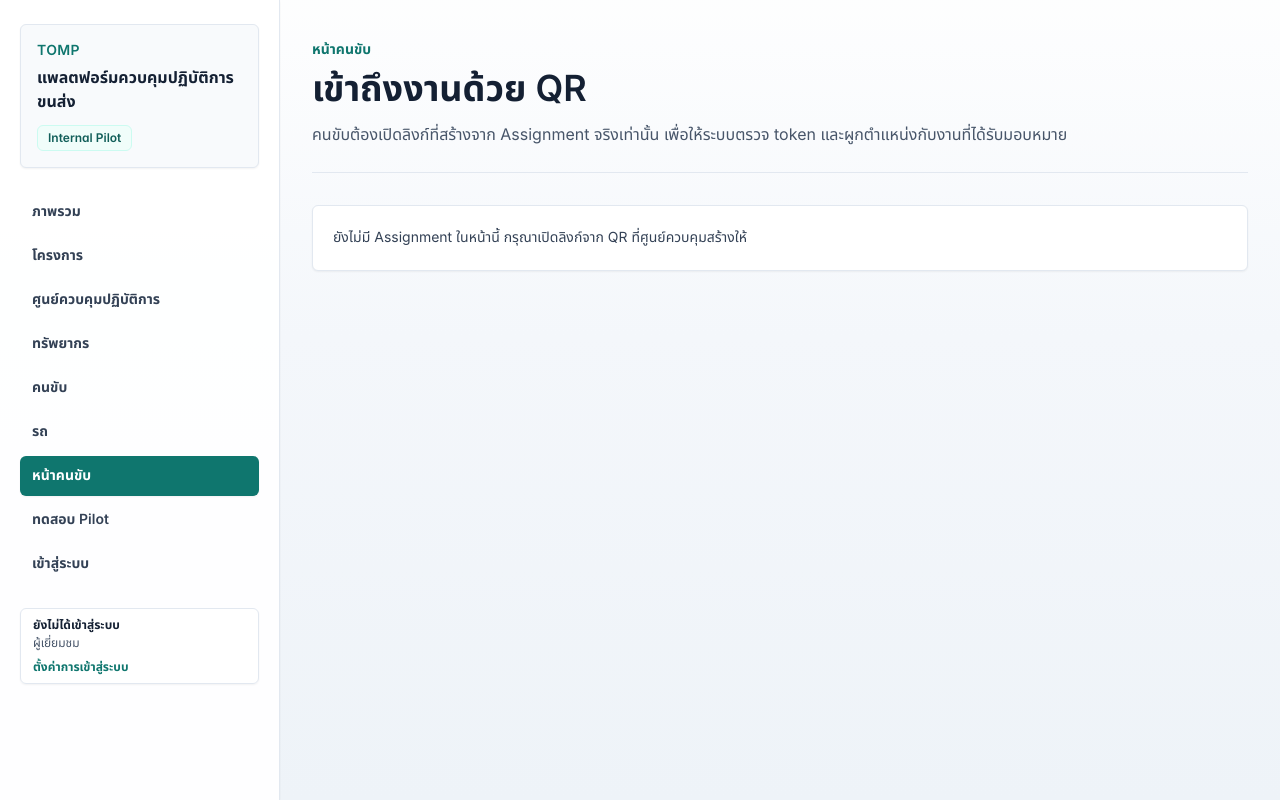
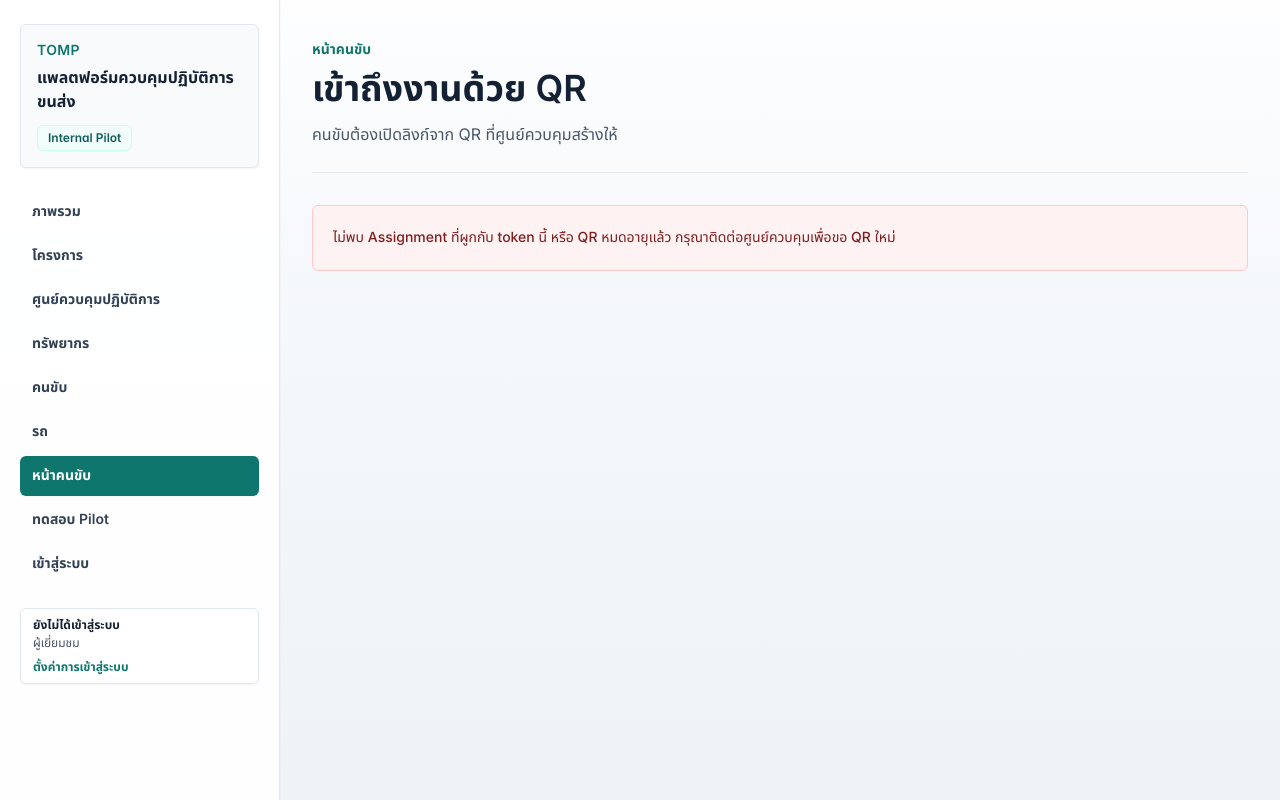
Before and after one commit to Nuttakun-mek/tomp-platform, a Next.js app in the folder apps/web/: page /driver in a window 1280 px wide. Built offline with nearby package versions, Linux system fonts and the light colour scheme; no server answers.

Commit message:
chore: configure Vercel deployment

```diff
--- a/apps/web/app/driver/page.tsx
+++ b/apps/web/app/driver/page.tsx
@@ -1,16 +1,30 @@
+import { DriverCard } from "@/components/driver/driver-card";
 import { PageHeader } from "@/components/page-header";
+import { getDriverAssignmentByToken } from "@/lib/data/driver-access";
 
-export default function DriverPage() {
+interface DriverPageProps {
+  searchParams?: Promise<{ token?: string }>;
+}
+
+export default async function DriverPage({ searchParams }: DriverPageProps) {
+  const params = searchParams ? await searchParams : {};
+  const token = params.token || "";
+  const driverAccess = token ? await getDriverAssignmentByToken(token) : null;
+
   return (
     <>
       <PageHeader
         eyebrow="หน้าคนขับ"
         title="เข้าถึงงานด้วย QR"
-        description="คนขับต้องเปิดลิงก์ที่สร้างจาก Assignment จริงเท่านั้น เพื่อให้ระบบตรวจ token และผูกตำแหน่งกับงานที่ได้รับมอบหมาย"
+        description={driverAccess ? "ตรวจสอบสิทธิ์เข้าถึง Assignment นี้แล้ว" : "คนขับต้องเปิดลิงก์จาก QR ที่ศูนย์ควบคุมสร้างให้"}
       />
-      <section className="rounded-md border border-slate-200 bg-white p-5 text-sm leading-6 text-slate-700 shadow-sm">
-        ยังไม่มี Assignment ในหน้านี้ กรุณาเปิดลิงก์จาก QR ที่ศูนย์ควบคุมสร้างให้
-      </section>
+      {!driverAccess ? (
+        <section className="rounded-md border border-red-200 bg-red-50 p-5 text-sm font-medium leading-6 text-red-900">
+          ไม่พบ Assignment ที่ผูกกับ token นี้ หรือ QR หมดอายุแล้ว กรุณาติดต่อศูนย์ควบคุมเพื่อขอ QR ใหม่
+        </section>
+      ) : (
+        <DriverCard driverAccess={driverAccess} />
+      )}
     </>
   );
 }
--- a/apps/web/lib/driver-access/url.ts
+++ b/apps/web/lib/driver-access/url.ts
@@ -1,3 +1,3 @@
 export function buildDriverAccessUrl(token: string, baseUrl = process.env.NEXT_PUBLIC_APP_URL ?? "http://localhost:3000"): string {
-  return `${baseUrl.replace(/\/$/, "")}/driver/${encodeURIComponent(token)}`;
+  return `${baseUrl.replace(/\/$/, "")}/driver?token=${encodeURIComponent(token)}`;
 }
```
Also changed, not shown: 2 other files (tests, documents, lock files or other folders).
